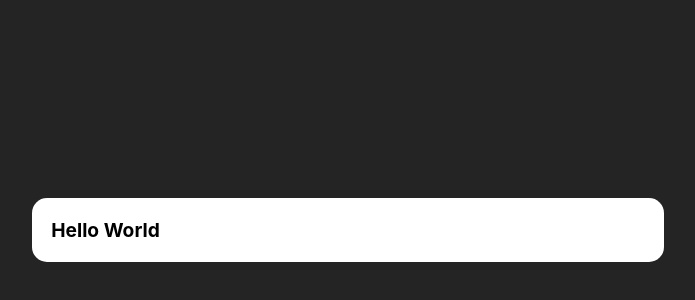
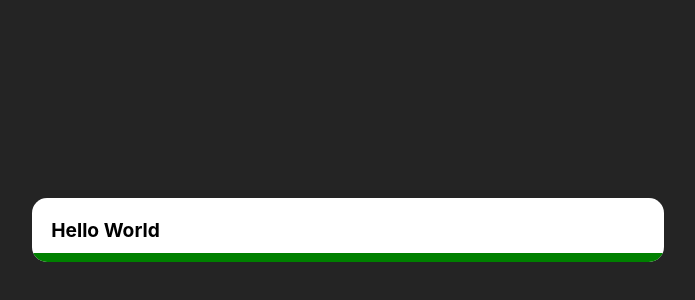
Before and after one commit to sdrrv/password-generator, a React (Vite) app: page / in a window 1280 px wide. Shown: the part 138-438 px from the top of the page, without its empty margins (292-987 px from the left). Built offline with nearby package versions, Linux system fonts and the light colour scheme.

Commit message:
PasswordStrenght indicator

```diff
--- a/src/components/passwordOutput/PasswordOutput.tsx
+++ b/src/components/passwordOutput/PasswordOutput.tsx
@@ -5,6 +5,7 @@ function PasswordOutput() {
   return (
     <div className="pass-output">
       <div className="pass-output__text">Hello World</div>
+      <div className="pass-strength strong" />
     </div>
   );
 }
--- a/src/components/passwordOutput/passwordOutput.component.scss
+++ b/src/components/passwordOutput/passwordOutput.component.scss
@@ -5,8 +5,27 @@
   border-radius: 15px;
   display: flex;
   align-items: center;
+  position: relative;
+  overflow: hidden;
 
-  &__text{
+  .pass-strength {
+    width: 100%;
+    height: 15%;
+    position: absolute;
+    bottom: 0;
+
+    &.strong{
+      background: green;
+    }
+    &.moderate{
+      background: blue;
+    }
+    &.week{
+      background: red;
+    }
+  }
+
+  &__text {
     margin: 1em;
     font-family: Inter, sans-serif;
     font-size: 1.2em;
```
